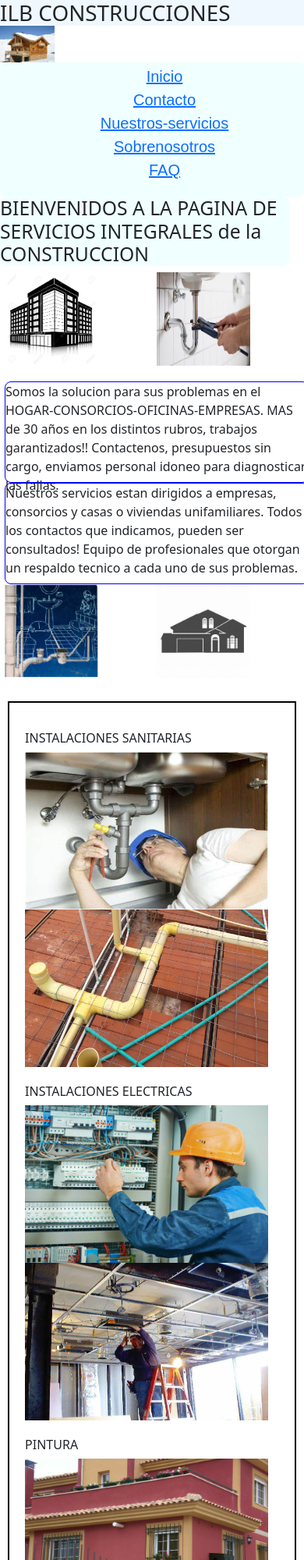
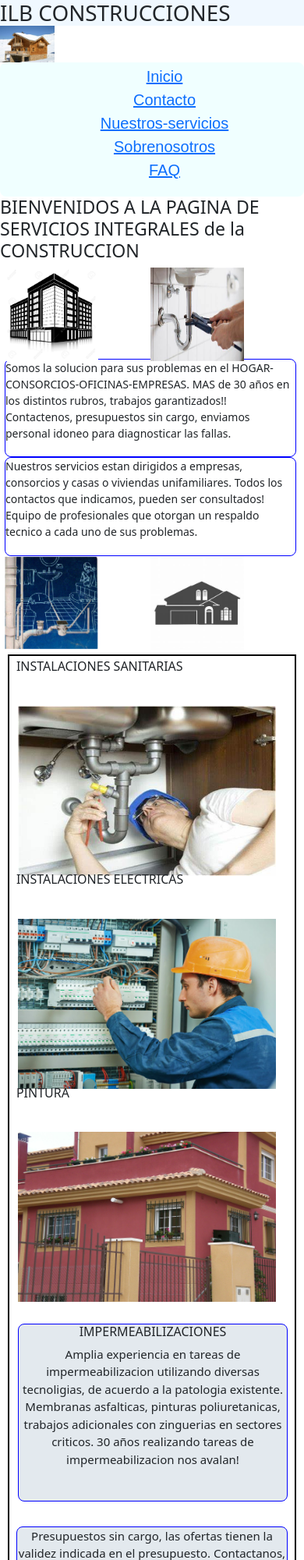
Before and after one commit to ignaciolopezbarg/preentrega2, a website: page index.html in a window 390 px wide. Shown: the top 2000 px of the page at 78% size. Drawn offline with nearby package versions, Linux system fonts and the light colour scheme.

Commit message:
se agrego al form el enviar, y el index se adapto a mobile

```diff
--- a/estilos/scss/style.scss
+++ b/estilos/scss/style.scss
@@ -7,6 +7,7 @@ $color-back: azure;
 $border-r: 8px;
 $med-w: 120px;
 $med-h: 120px;
+$border2 : 1px solid brown;
 
 
 body {
@@ -56,16 +57,14 @@ h2 {
     grid-area: ar;
     width: $med-w;
     height: $med-h;
-    width: $med-w;
-    height: $med-h;
+
 }
 
 .ab {
     grid-area: ab;
     width: $med-w;
     height: $med-h;
-    width: $med-w;
-    height: $med-h;
+
 
 }
 
@@ -73,16 +72,14 @@ h2 {
     grid-area: cost1;
     width: $med-w;
     height: $med-h;
-    width: $med-w;
-    height: $med-h;
+
 }
 
 .cost2 {
     grid-area: cost2;
     width: $med-w;
     height: $med-h;
-    width: $med-w;
-    height: $med-h;
+
 }
 
 @media screen and (max-width:600px) {
@@ -92,22 +89,27 @@ h2 {
             "comentarios1 comentarios1 "
             "comentarios2 comentarios2"
             " cost1 cost2";
-        grid-template-columns: 50% 50%;
-        grid-template-rows: 26% 24% 24% 26%;
+        grid-template-columns: 48% 48%;
+        grid-template-rows: 24% 26% 26% 24%;
     }
 }
-
+.comentarios1{
+    font-size: 14px;
+}
+.comentarios2{
+    font-size: 14px;
+}
 #fotos {
     width: 95%;
     border: 2px black solid;
-    justify-content: center;
-
     display: grid;
+    padding-bottom: 5px;
+    margin: 0 auto;
     grid-template-columns: 32% 32% 32%;
-    grid-template-rows: 54% 28% 18%;
+    grid-template-rows: 48% 28% 24%;
     grid-template-areas: "izq      cent        der"
-        "bot      bot        bot"
-        "parrafos parrafos parrafos";
+                          "bot      bot        bot"
+                         "parrafos parrafos parrafos";
 
 }
 
@@ -115,18 +117,26 @@ h2 {
     grid-area: izq;
     margin-left: 2px;
     margin-top: 2rem;
+    width: 95%;
+    height: 80%;
 }
 
 .cent {
     grid-area: cent;
     margin-left: 2px;
     margin-top: 2rem;
+    width: 95%;
+    height: 80%;
+
 }
 
 .der {
     grid-area: der;
     margin-left: 2px;
     margin-top: 2rem;
+    width: 95%;
+    height: 80%;
+
 }
 
 .bot {
@@ -137,6 +147,8 @@ h2 {
     margin-left: 2px;
     border-radius: $border-r;
     margin-top: 2rem;
+
+
 }
 
 .parrafos {
@@ -144,7 +156,6 @@ h2 {
     grid-area: parrafos;
     text-align: center;
     border: 1px solid $color-bor;
-    margin-left: 2px;
     border-radius: $border-r;
     margin-top: 2rem;
 
@@ -152,14 +163,21 @@ h2 {
 
 @media screen and (max-width:650px) {
     #fotos {
-        grid-template-columns: 90%;
-        grid-template-rows: 23% 23% 23% 16% 14%;
+        grid-template-columns: 95%;
+        grid-template-rows: 21% 21% 21% 20% 17%;
         grid-template-areas: "izq "
             "cent"
             "der"
             "bot"
             "parrafos";
     }
+}
+.bot{
+
+    font-size: 15px;
+}
+.parrafos{
+    font-size: 15px;
 }
 
 nav ul {
@@ -179,6 +197,22 @@ nav ul {
     width: 100%;
     background-color: antiquewhite;
     padding: 5px;
+}
+
+.col-12 {
+    border: $border2;
+}
+
+.col-10 {
+    border: $border2;
+}
+
+.col-8 {
+    border: $border2;
+}
+
+.textarea {
+    border: $border2;
 }
 
 #clientes {
--- a/index.html
+++ b/index.html
@@ -33,7 +33,7 @@
 
     <main>
 
-        <h2> BIENVENIDOS A LA PAGINA DE SERVICIOS INTEGRALES de la CONSTRUCCION</h2>
+        <h3> BIENVENIDOS A LA PAGINA DE SERVICIOS INTEGRALES de la CONSTRUCCION</h3>
 
         <section class="bienvenida">
 
@@ -73,23 +73,22 @@
 
         <div id="fotos">
 
-            <article class="izq">
+            <article >
                 <h6>INSTALACIONES SANITARIAS</h6>
-                <img src="./imagenesweb/cambiosifon.jpeg" alt=" cambio sifon pileta cocina" width="95% " height="48%">
-                <img src="./imagenesweb/desagueyagua.jpeg" alt="desagues cloacales" width="95% " height="48%">
+                <img src="./imagenesweb/cambiosifon.jpeg" class="izq" alt=" cambio sifon pileta cocina">
+
             </article>
 
-            <article class="cent">
+            <article >
                 <h6>INSTALACIONES ELECTRICAS</h6>
-                <img src="./imagenesweb/instalaciones_electricas.jpg" alt="tableros principales" width="95%"
-                    height="48%">
-                <img src="./imagenesweb/cielorrasosuspendido.jpeg" alt="cielorraso suspendido" width="95%" height="48%">
+                <img src="./imagenesweb/instalaciones_electricas.jpg" class="cent" alt="tableros principales">
+
             </article>
 
-            <article class="der">
+            <article >
                 <h6>PINTURA</h6>
-                <img src="./imagenesweb/pinturafachada.jpeg" alt="pintura fachada" width="95%" height="50%">
-                <img src="./imagenesweb/pinturaliving.jpeg" alt="pintura living" width="95%" height="50%">
+                <img src="./imagenesweb/pinturafachada.jpeg" class="der" alt="pintura fachada" >
+
             </article>
 
             <article class="bot">
```
Also changed, not shown: pages/contacto.html (+4 -3 lines), estilos/css/style.css, 1 other file.
